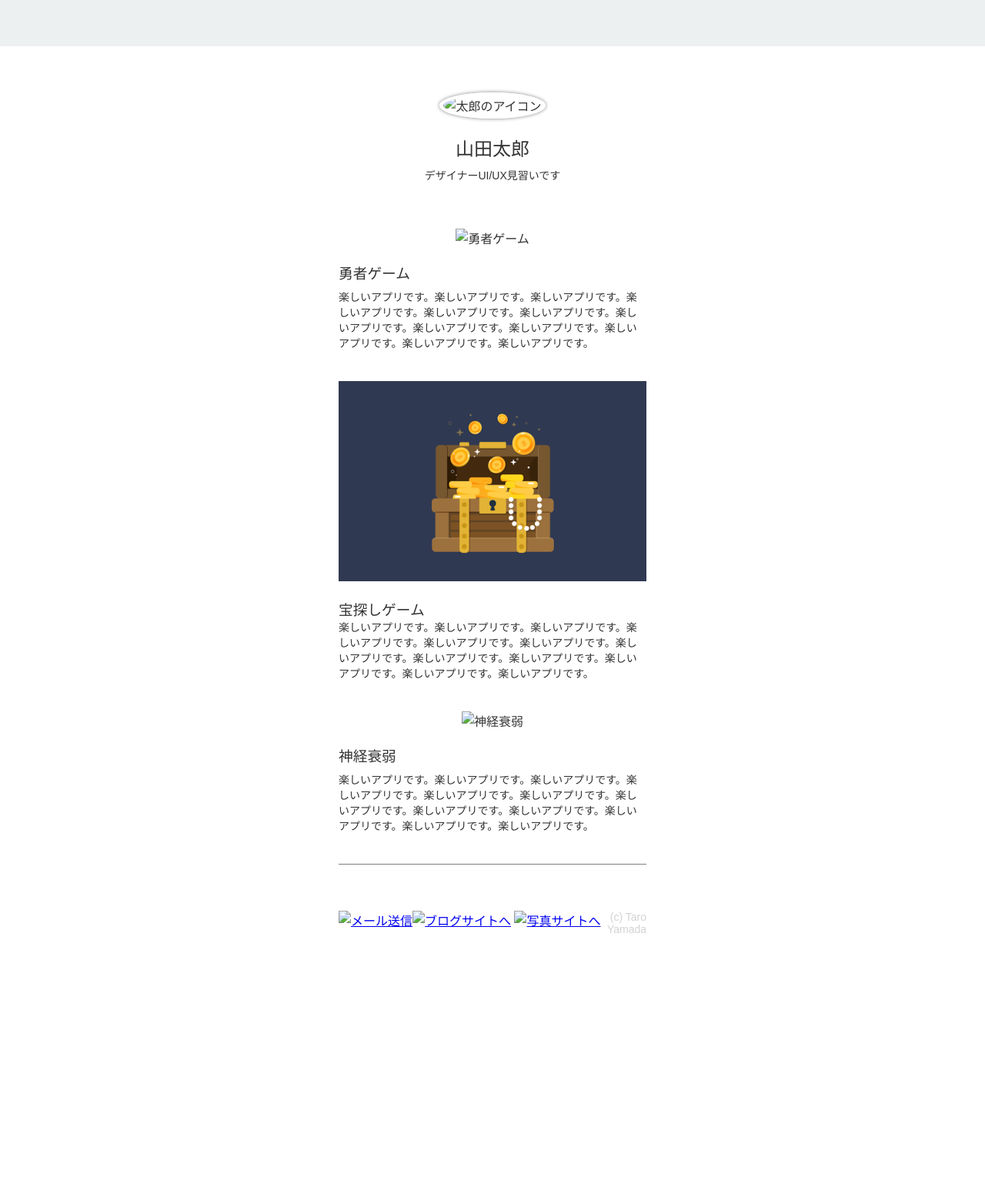
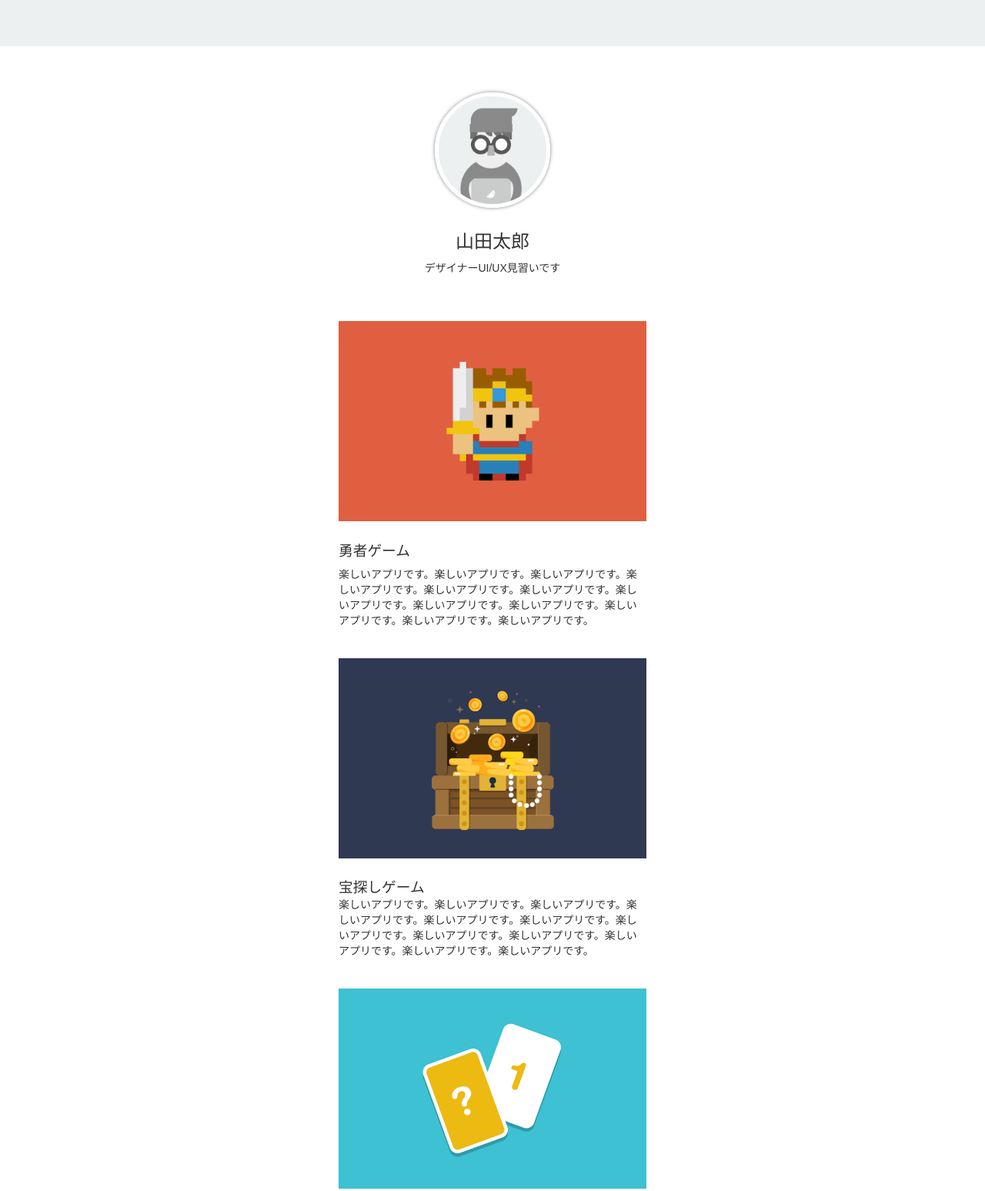
Before and after one commit to meisui619/meisui, a plain HTML site: page index.html in a window 1280 px wide. Shown: the part 200-1747 px from the top of the page at 77% size. Before the commit the page ends 1475 px from the top, so only its background shows below. Drawn offline with Linux system fonts and the light colour scheme; files that its build step writes are made by us from their sources; files whose address does not match are found by name.

Commit message:
Update index.html

```diff
--- a/index.html
+++ b/index.html
@@ -5,7 +5,7 @@
     <title>太郎のポートフォリサイト</title>
     <link rel="icon" href="favicon.ico"
     <meta name="description" content="太郎のポートフォリサイトです。">
-    <link rel="stylesheet" href="css/styles.css">
+    <link rel="stylesheet" href="styles.css">
   </head>
   <body>
     <header>
@@ -27,13 +27,13 @@
     </header>
 
 <section>
-  <img src="img/taro.png" width="140" height="140" alt="太郎のアイコン" class="icon">
+  <img src="taro.png" width="140" height="140" alt="太郎のアイコン" class="icon">
   <h1>山田太郎</h1>
   <p>デザイナーUI/UX見習いです</p>
 
   <div class="works">
     <section>
-      <img src="img/work1.png" width="400" height="260" alt="勇者ゲーム">
+      <img src="work1.png" width="400" height="260" alt="勇者ゲーム">
       <h1>勇者ゲーム</h1>
       <p>楽しいアプリです。楽しいアプリです。楽しいアプリです。楽しいアプリです。楽しいアプリです。楽しいアプリです。楽しいアプリです。楽しいアプリです。楽しいアプリです。楽しいアプリです。楽しいアプリです。楽しいアプリです。</p>
     </section>
@@ -45,7 +45,7 @@
       </section>
 
       <section>
-        <img src="img/work3.png" width="400" height="260" alt="神経衰弱">
+        <img src="work3.png" width="400" height="260" alt="神経衰弱">
         <h1>神経衰弱</h1>
         <p>楽しいアプリです。楽しいアプリです。楽しいアプリです。楽しいアプリです。楽しいアプリです。楽しいアプリです。楽しいアプリです。楽しいアプリです。楽しいアプリです。楽しいアプリです。楽しいアプリです。楽しいアプリです。</p>
       </section>
@@ -55,16 +55,16 @@
   <ul>
     <li>
      <a href="mailto:mihokawabe@gmail.com target="_blank"">
-      <img src="img/mail.png" width="20" height="20" alt="メール送信">
+      <img src="mail.png" width="20" height="20" alt="メール送信">
     </a>
     <li>
        <a href="https://dotinstall.com" target="_blank">
-      <img src="img/blog.png" width="20" height="20" alt="ブログサイトへ">
+      <img src="blog.png" width="20" height="20" alt="ブログサイトへ">
      </a>
     </li>
     <li>
       <a href="https://dotinstall.com" target="_blank">
-       <img src="img/photos.png" width="20" height="20" alt="写真サイトへ">
+       <img src="photos.png" width="20" height="20" alt="写真サイトへ">
       </a>
     </li>
   </ul>
```
